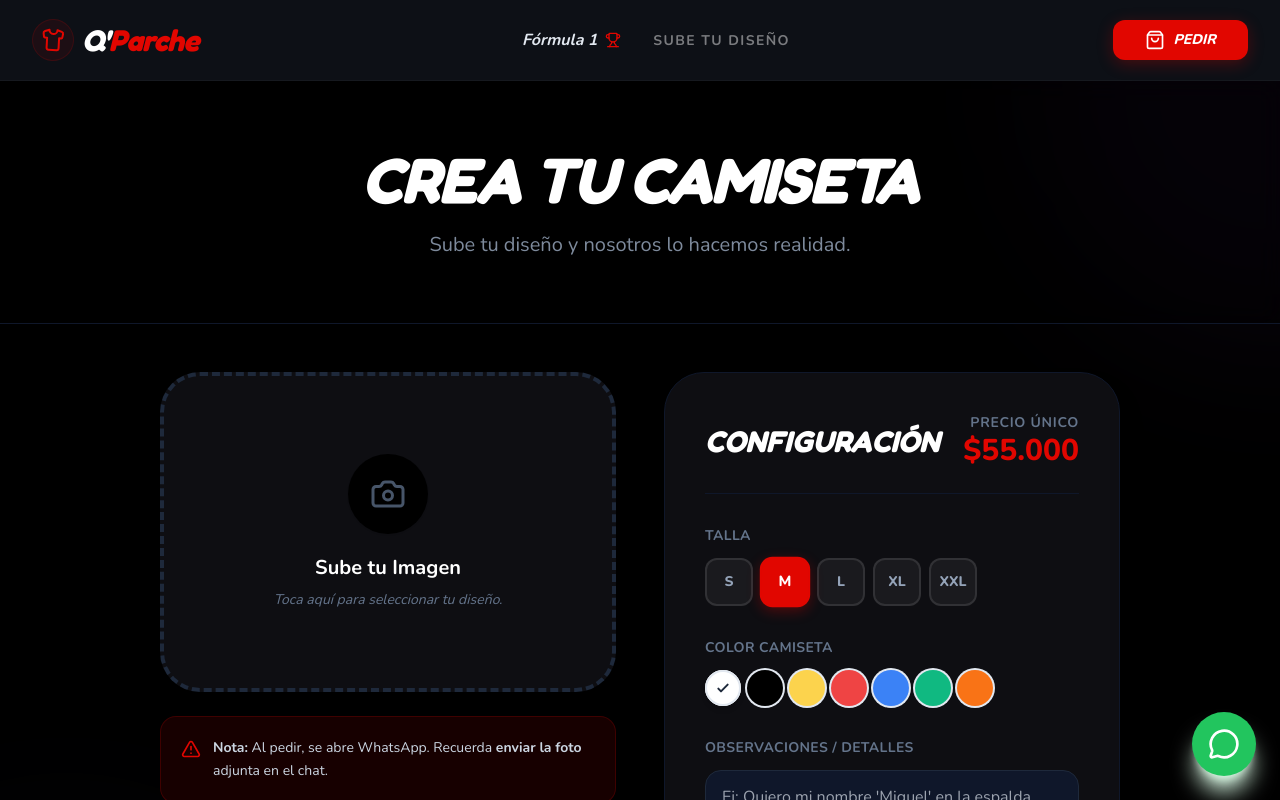
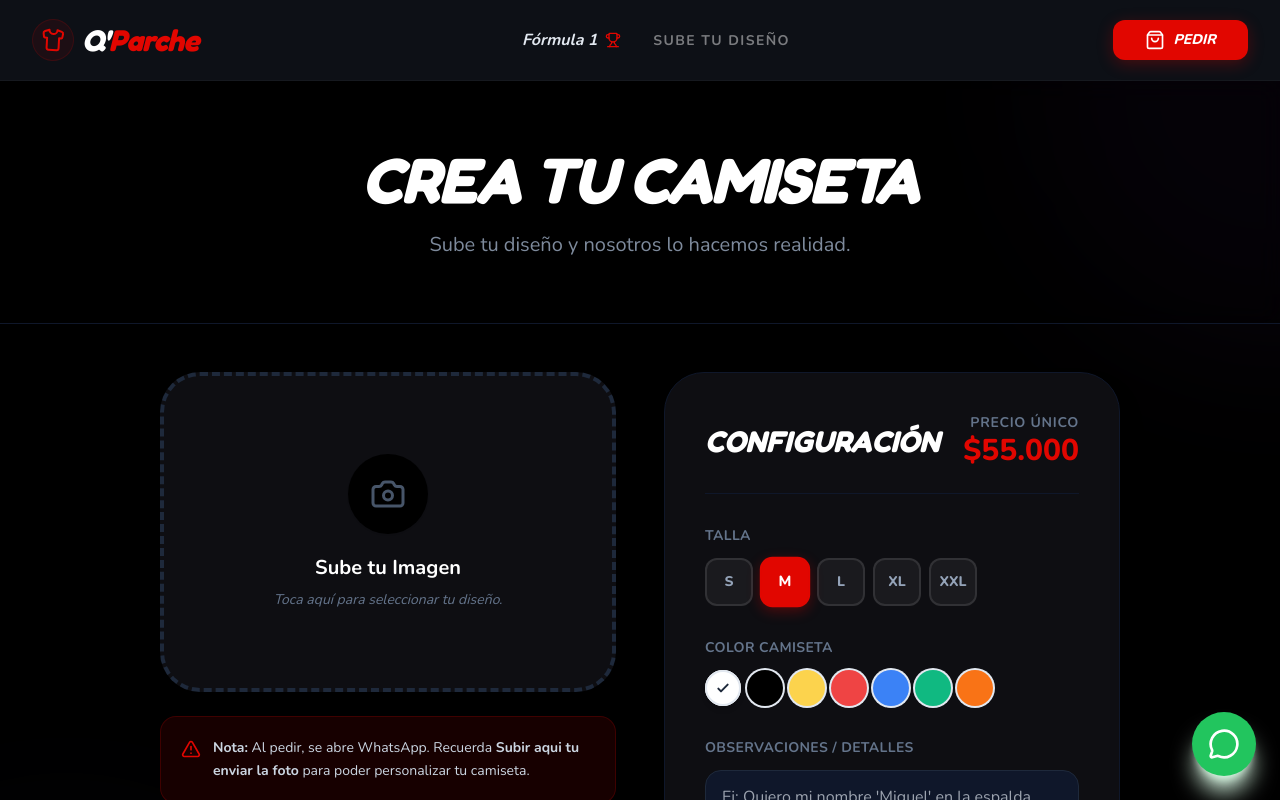
Before and after one commit to Migue200411/Qparche, a React (Vite) app: page /#/crear in a window 1280 px wide. Shown: the top 800 px of the page. Built offline with nearby package versions, Linux system fonts and the light colour scheme.

Commit message:
recuerda

```diff
--- a/pages/CustomDesign.tsx
+++ b/pages/CustomDesign.tsx
@@ -149,7 +149,7 @@ ${imageUrl ? `\nImagen: ${imageUrl}` : '(Sin imagen adjunta)'}`;
             <div className="bg-[#E10600]/10 p-5 rounded-2xl border border-[#E10600]/20 flex gap-3 items-start">
               <AlertTriangle className="text-[#E10600] w-5 h-5 flex-shrink-0 mt-0.5" />
               <p className="text-sm text-slate-300 leading-relaxed font-medium">
-                <strong>Nota:</strong> Al pedir, se abre WhatsApp. Recuerda <strong>enviar la foto</strong> adjunta en el chat.
+                <strong>Nota:</strong> Al pedir, se abre WhatsApp. Recuerda <strong> Subir aqui tu enviar la foto</strong> para poder personalizar tu camiseta.
               </p>
             </div>
 
```
